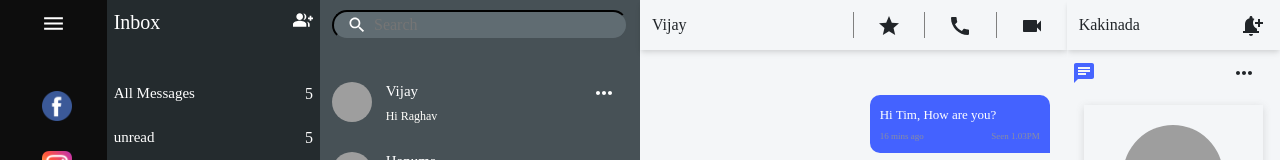
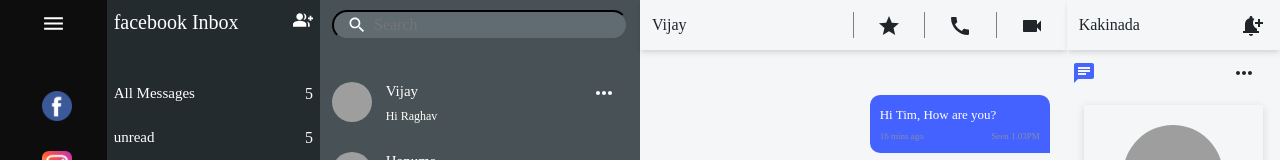
Before and after one commit to Svhrkumar/Swagger-chat, a React (Create React App) app: page / in a window 1280 px wide. Shown: the top 160 px of the page. Built offline with nearby package versions, Linux system fonts and the light colour scheme; grey boxes are pictures that could not be loaded.

Commit message:
initial commit

```diff
--- a/src/App.js
+++ b/src/App.js
@@ -22,35 +22,35 @@
 	};
 
 	const selectSocial = (icon) => {
-		if (icon == 'facebook') {
+		if (icon === 'facebook') {
 			setFacebook(true);
 			setInstagram(false);
 			setWhatsapp(false);
 			setTwitter(false);
 			setYoutube(false);
 		}
-		if (icon == 'instagram') {
+		if (icon === 'instagram') {
 			setFacebook(false);
 			setInstagram(true);
 			setWhatsapp(false);
 			setTwitter(false);
 			setYoutube(false);
 		}
-		if (icon == 'whatsapp') {
+		if (icon === 'whatsapp') {
 			setFacebook(false);
 			setInstagram(false);
 			setWhatsapp(true);
 			setTwitter(false);
 			setYoutube(false);
 		}
-		if (icon == 'twitter') {
+		if (icon === 'twitter') {
 			setFacebook(false);
 			setInstagram(false);
 			setWhatsapp(false);
 			setTwitter(true);
 			setYoutube(false);
 		}
-		if (icon == 'youtube') {
+		if (icon === 'youtube') {
 			setFacebook(false);
 			setInstagram(false);
 			setWhatsapp(false);
@@ -61,9 +61,9 @@
 	return (
 		<div className='container-xxl' style={{ maxWidth: '100%' }}>
 			<div className='row'>
-				<SocialMenu />
+				<SocialMenu messageHandle={selectSocial} />
 
-				<MessageInbox messageHandle={selectSocial} manageIcons={manageIcons} />
+				<MessageInbox manageIcons={manageIcons} />
 				<SearchUsers />
 				<ChatBox />
 				<Profile />
--- a/src/components/ChatBox.js
+++ b/src/components/ChatBox.js
@@ -83,7 +83,7 @@
 				image:
 					'https://pbs.twimg.com/profile_images/1116431270697766912/-NfnQHvh_400x400.jpg',
 			};
-			if (message != '') {
+			if (message !== '') {
 				setChatData([...chatData, newMessage]);
 				scrollToBottom();
 				setMessage('');
--- a/src/components/MessageInbox.js
+++ b/src/components/MessageInbox.js
@@ -1,8 +1,10 @@
 import React from 'react';
 import GroupAddIcon from '@mui/icons-material/GroupAdd';
 import './messageinbox.css';
+
 const MessageInbox = ({ manageIcons }) => {
 	console.log('icons', manageIcons);
+	const { facebook, instagram, whatsapp, twitter, youtube } = manageIcons;
 	return (
 		<div
 			className='col-2'
@@ -18,7 +20,38 @@
 					justifyContent: 'space-between',
 					padding: '10px 5px',
 				}}>
-				<h5 style={{ color: 'white' }}>Inbox</h5>
+				{facebook ? (
+					<h5 style={{ color: 'white' }}> facebook Inbox </h5>
+				) : (
+					<>
+						{whatsapp ? (
+							<h5 style={{ color: 'white' }}> whatsapp Inbox </h5>
+						) : (
+							<>
+								{' '}
+								{instagram ? (
+									<h5 style={{ color: 'white' }}> Instagram Inbox </h5>
+								) : (
+									<>
+										{' '}
+										{twitter ? (
+											<h5 style={{ color: 'white' }}> Twitter Inbox </h5>
+										) : (
+											<>
+												{youtube ? (
+													<h5 style={{ color: 'white' }}> Youtube Inbox </h5>
+												) : (
+													<h5 style={{ color: 'white' }}> facebook Inbox </h5>
+												)}
+											</>
+										)}
+									</>
+								)}
+							</>
+						)}
+					</>
+				)}
+
 				<GroupAddIcon style={{ color: 'white', fontSize: '20px' }} />
 			</div>
 			<div className='' style={{ color: 'white', margin: '20px 0px 10px' }}>
--- a/src/components/SocialMenu.js
+++ b/src/components/SocialMenu.js
@@ -10,10 +10,10 @@
 	const [selectIcon, setSelectIcon] = useState('facebook');
 
 	const handleClick = (data) => {
+		console.log('click');
 		messageHandle(data);
 	};
 
-	console.log(messageHandle);
 	// useEffect(() => {
 	// 	props.messageHandle(selectIcon);
 	// }, []);
```
